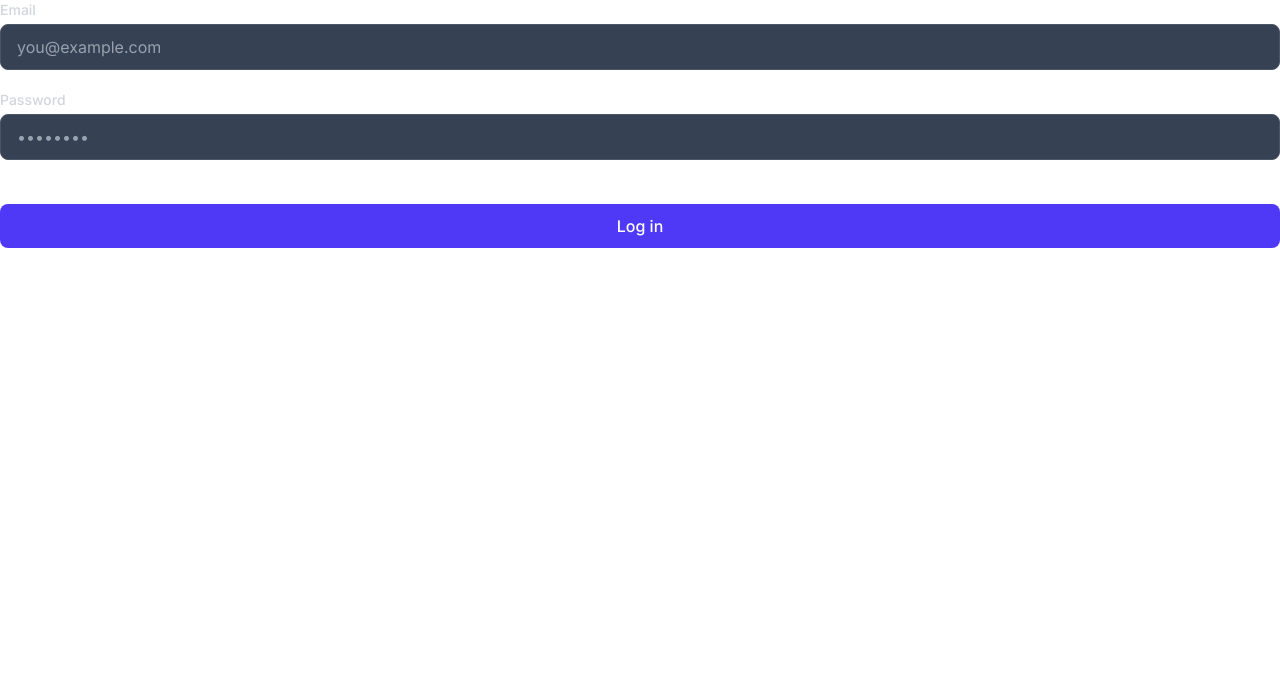
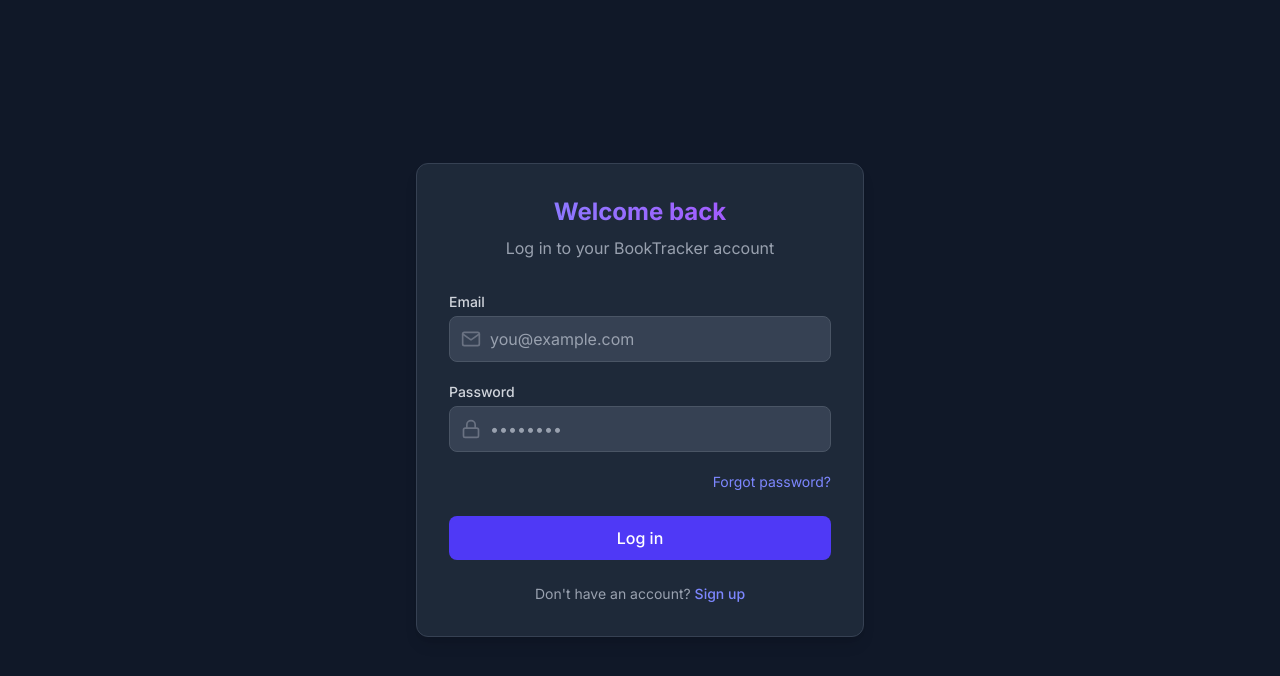
Before and after one commit to aomar02/book-tracker-app, a Next.js app: page /auth/login in a window 1280 px wide. Shown: the top 676 px of the page. Built offline with nearby package versions, Linux system fonts and the light colour scheme; no server answers.

Commit message:
signup05

```diff
--- a/app/auth/login/page.tsx
+++ b/app/auth/login/page.tsx
@@ -1,8 +1,8 @@
-// app/auth/login/page.tsx
+// src/app/auth/login/page.tsx
 'use client'
 
+import { useRouter } from 'next/navigation'
 import { useState } from 'react'
-import { useRouter } from 'next/navigation'
 import { supabase } from '@/lib/supabase'
 import AuthForm from '@/components/AuthForm'
 
@@ -11,13 +11,18 @@
   const [loading, setLoading] = useState(false)
   const router = useRouter()
 
-  const handleLogin = async (email: string, password: string) => {
+  const handleLogin = async (e: React.FormEvent) => {
+    e.preventDefault()
     setLoading(true)
     setError('')
 
+    const formData = new FormData(e.target as HTMLFormElement)
+    const email = formData.get('email') as string
+    const password = formData.get('password') as string
+
     const { error } = await supabase.auth.signInWithPassword({
       email,
-      password
+      password,
     })
 
     if (error) {
@@ -30,11 +35,13 @@
   }
 
   return (
+    <div className="min-h-screen bg-gray-900 flex items-center justify-center p-4">
       <AuthForm
         type="login"
         onSubmit={handleLogin}
         error={error}
         loading={loading}
       />
+    </div>
   )
 }
--- a/app/auth/signup/page.tsx
+++ b/app/auth/signup/page.tsx
@@ -1,32 +1,37 @@
-// app/auth/signup/page.tsx
+// src/app/auth/signup/page.tsx
 'use client'
 
+import { useRouter } from 'next/navigation'
 import { useState } from 'react'
-import { useRouter } from 'next/navigation'
 import { supabase } from '@/lib/supabase'
 import AuthForm from '@/components/AuthForm'
-import toast from 'react-hot-toast'
 
 export default function SignupPage() {
   const [error, setError] = useState('')
   const [loading, setLoading] = useState(false)
   const router = useRouter()
 
-  const handleSignup = async (email: string, password: string) => {
+  const handleSignup = async (e: React.FormEvent) => {
+    e.preventDefault()
     setLoading(true)
     setError('')
 
+    const formData = new FormData(e.target as HTMLFormElement)
+    const email = formData.get('email') as string
+    const password = formData.get('password') as string
+
     const { error } = await supabase.auth.signUp({
-  email,
-  password,
-  options: {
-    emailRedirectTo: `${process.env.NEXT_PUBLIC_SITE_URL}/auth/callback`,
-    data: {
-      // Optional: Add user metadata
-      full_name: 'User Name'
+      email,
+      password,
+    })
+
+    if (error) {
+      setError(error.message)
+      setLoading(false)
+      return
     }
-  }
-});
+
+    router.push('/dashboard')
   }
 
   return (
--- a/components/AuthForm.tsx
+++ b/components/AuthForm.tsx
@@ -1,67 +1,142 @@
-import { useState } from "react"
+// src/components/AuthForm.tsx
+'use client'
 
-// components/AuthForm.tsx
+import { FiMail, FiLock } from 'react-icons/fi'
+import Link from 'next/link'
+
 interface AuthFormProps {
   type: 'login' | 'signup'
-  onSubmit: (email: string, password: string) => void
+  onSubmit: (e: React.FormEvent) => void
   error: string
   loading: boolean
 }
 
 export default function AuthForm({ type, onSubmit, error, loading }: AuthFormProps) {
-  const [email, setEmail] = useState('')
-  const [password, setPassword] = useState('')
+  return (
+    <div className="max-w-md w-full mx-auto p-8 bg-gray-800 rounded-xl shadow-lg border border-gray-700">
+      {/* Header */}
+      <div className="text-center mb-8">
+        <h2 className="text-2xl font-bold bg-gradient-to-r from-indigo-400 to-purple-500 bg-clip-text text-transparent">
+          {type === 'login' ? 'Welcome back' : 'Get started'}
+        </h2>
+        <p className="mt-2 text-gray-400">
+          {type === 'login'
+            ? 'Log in to your BookTracker account'
+            : 'Create your BookTracker account'}
+        </p>
+      </div>
 
-  const handleSubmit = (e: React.FormEvent) => {
-    e.preventDefault()
-    onSubmit(email, password)
-  }
+      {/* Error Message */}
+      {error && (
+        <div className="mb-6 p-3 bg-red-900/30 border-l-4 border-red-500 text-red-100 rounded">
+          {error}
+        </div>
+      )}
 
-  return (
-    <form onSubmit={handleSubmit} className="space-y-5">
-      {/* Email Input */}
+      {/* Form */}
+      <form onSubmit={onSubmit} className="space-y-5">
+        {/* Email Field (Single Instance) */}
         <div>
           <label htmlFor="email" className="block text-sm font-medium text-gray-300 mb-1">
             Email
           </label>
+          <div className="relative">
+            <div className="absolute inset-y-0 left-0 pl-3 flex items-center pointer-events-none">
+              <FiMail className="h-5 w-5 text-gray-500" />
+            </div>
             <input
               id="email"
+              name="email"
               type="email"
-          value={email}
-          onChange={(e) => setEmail(e.target.value)}
+              autoComplete="email"
               required
-          className="w-full px-4 py-2.5 bg-gray-700 border border-gray-600 rounded-lg focus:ring-2 focus:ring-indigo-500 focus:border-indigo-500 text-white placeholder-gray-400 transition"
+              className="w-full pl-10 pr-3 py-2.5 bg-gray-700 border border-gray-600 rounded-lg focus:ring-2 focus:ring-indigo-500 focus:border-indigo-500 text-white placeholder-gray-400 transition"
               placeholder="you@example.com"
             />
           </div>
+        </div>
 
-      {/* Password Input */}
+        {/* Password Field */}
         <div>
           <label htmlFor="password" className="block text-sm font-medium text-gray-300 mb-1">
             Password
           </label>
+          <div className="relative">
+            <div className="absolute inset-y-0 left-0 pl-3 flex items-center pointer-events-none">
+              <FiLock className="h-5 w-5 text-gray-500" />
+            </div>
             <input
               id="password"
+              name="password"
               type="password"
-          value={password}
-          onChange={(e) => setPassword(e.target.value)}
+              autoComplete={type === 'login' ? 'current-password' : 'new-password'}
               required
               minLength={6}
-          className="w-full px-4 py-2.5 bg-gray-700 border border-gray-600 rounded-lg focus:ring-2 focus:ring-indigo-500 focus:border-indigo-500 text-white placeholder-gray-400 transition"
+              className="w-full pl-10 pr-3 py-2.5 bg-gray-700 border border-gray-600 rounded-lg focus:ring-2 focus:ring-indigo-500 focus:border-indigo-500 text-white placeholder-gray-400 transition"
               placeholder="••••••••"
             />
           </div>
+        </div>
+
+        {/* Forgot Password (Login Only) */}
+        {type === 'login' && (
+          <div className="flex items-center justify-end">
+            <Link
+              href="/auth/reset-password"
+              className="text-sm text-indigo-400 hover:text-indigo-300 transition"
+            >
+              Forgot password?
+            </Link>
+          </div>
+        )}
 
         {/* Submit Button */}
         <button
           type="submit"
           disabled={loading}
-        className={`w-full mt-6 px-4 py-2.5 ${
-          loading ? 'bg-indigo-700' : 'bg-indigo-600 hover:bg-indigo-700'
-        } text-white font-medium rounded-lg transition-colors`}
+          className={`w-full mt-6 px-4 py-2.5 flex justify-center items-center ${
+            loading
+              ? 'bg-indigo-700 cursor-not-allowed'
+              : 'bg-indigo-600 hover:bg-indigo-700'
+          } text-white font-medium rounded-lg transition-colors focus:outline-none focus:ring-2 focus:ring-indigo-500`}
         >
-        {loading ? 'Processing...' : type === 'login' ? 'Log in' : 'Sign up'}
+          {loading ? (
+            <>
+              <svg
+                className="animate-spin -ml-1 mr-3 h-5 w-5 text-white"
+                xmlns="http://www.w3.org/2000/svg"
+                fill="none"
+                viewBox="0 0 24 24"
+              >
+                <circle className="opacity-25" cx="12" cy="12" r="10" stroke="currentColor" strokeWidth="4"></circle>
+                <path className="opacity-75" fill="currentColor" d="M4 12a8 8 0 018-8V0C5.373 0 0 5.373 0 12h4zm2 5.291A7.962 7.962 0 014 12H0c0 3.042 1.135 5.824 3 7.938l3-2.647z"></path>
+              </svg>
+              Processing...
+            </>
+          ) : (
+            type === 'login' ? 'Log in' : 'Sign up'
+          )}
         </button>
       </form>
+
+      {/* Auth Toggle Link */}
+      <div className="mt-6 text-center text-sm text-gray-400">
+        {type === 'login' ? (
+          <>
+            Don't have an account?{' '}
+            <Link href="/auth/signup" className="text-indigo-400 hover:text-indigo-300 transition font-medium">
+              Sign up
+            </Link>
+          </>
+        ) : (
+          <>
+            Already have an account?{' '}
+            <Link href="/auth/login" className="text-indigo-400 hover:text-indigo-300 transition font-medium">
+              Log in
+            </Link>
+          </>
+        )}
+      </div>
+    </div>
   )
 }
```
Lines whose indentation alone changed are shown as unchanged.
